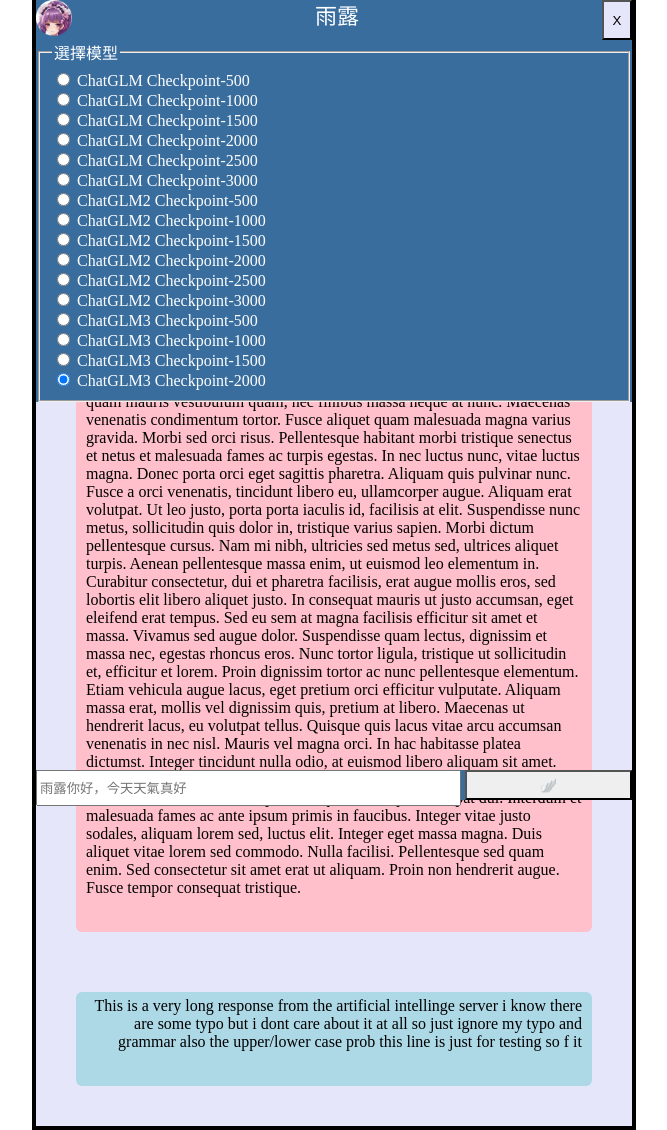
After one commit to lsjle/2024-science-fair, a Flask app: template code/ui/templates/mobile.html in a window 1280 px wide. The commit adds this page. Shown: the whole page, without its empty margins (306-973 px from the left). Run offline with Flask 3, Linux system fonts and the light colour scheme; the template is opened without the code that fills it, so the values that code supplies are empty.

Commit message:
add the ui

```diff
--- a/code/ui/main.py
+++ b/code/ui/main.py
@@ -14,7 +14,7 @@ from transformers import (
     AutoTokenizer,
     HfArgumentParser,
 )
-app = Flask(__name__)
+app = Flask(__name__,static_url_path='/img', static_folder='img')
 V1PATH="/home/ntnu_stu/Roleplay/ckpt2/role-play-chatglm-6b-pt-128-2e-2"
 V2PATH="/home/ntnu_stu/Roleplay/ChatGLM2-6B/ptuning/output/role-play-chatglm2-6b-pt-128-2e-2"
 V3PATH="/home/ntnu_stu/Roleplay/ChatGLM3/finetune_chatmodel_demo/output/role_play-20240126-110108-128-2e-2"
--- /dev/null
+++ b/code/ui/templates/mobile.html
@@ -0,0 +1,372 @@
+<!DOCTYPE html>
+
+<head>
+    <meta name="viewport" content="width=device-width, initial-scale=1.0">
+    <script>
+        function sendxhr() {
+            var http = new XMLHttpRequest();
+            var url = 'process';
+            prompt = document.getElementById("prompt").value;
+            modelnum = document.querySelector('input[name="model"]:checked').value;
+            var params = 'prompt=' + prompt + '&model=' + modelnum;
+            http.open('POST', url, true);
+
+            //Send the proper header information along with the request
+            http.setRequestHeader('Content-type', 'application/x-www-form-urlencoded');
+
+            http.onreadystatechange = function () {//Call a function when the state changes.
+                if (http.readyState == 4 && http.status == 200) {
+                    alert(http.responseText);
+                    document.getElementById("io").innerHTML += "\n" + http.responseText;
+                    element.scrollTop = element.scrollHeight;
+                }
+            }
+            http.send(params);
+
+        }
+        function trigdown() {
+            if (document.getElementById("myDropdown").style.display == 'block') {
+                document.getElementById("myDropdown").style.display = 'none';
+            } else {
+                document.getElementById("myDropdown").style.display = 'block';
+            }
+        }
+
+        function sctb(){
+        var element = document.querySelector('#mainpart');
+        element.scrollTop = element.scrollHeight;
+        }
+    </script>
+    <style>
+        body {
+            margin: 0px;
+            height: 100vh;
+        }
+
+        .mainitem {
+            max-width: 600px;
+            margin: auto;
+            border: 2px solid black;
+            background-color: #e6e6fa;
+        }
+
+        .io input {
+            /* width: 90%; */
+            height: 30px;
+            width: 70%;
+        }
+
+        .io button {
+            width: 28%;
+            border-radius: 0px;
+        }
+
+        .io {
+            margin: auto;
+            position: fixed;
+            height: 30px;
+            width: calc(min(100%, 600px) - 4px);
+            display: flex;
+            margin-left: 2px;
+            margin-right: 2px;
+            flex-wrap: nowrap;
+            flex-direction: row;
+            top: calc(100vh - 30px);
+            background-color: #386d9e;
+            justify-content: space-between;
+
+        }
+
+        .mainpart {
+            border: 2px solid black;
+            /* height: 100vh; */
+            overflow: auto;
+            overflow-y: auto;
+            padding: 10px;
+            /* height:90vh; */
+        }
+
+        .header {
+            background-color: #386d9e;
+            color: white;
+            height: min(10vh, 40px);
+            position: fixed;
+            /* Set the navbar to fixed position */
+            top: 0;
+            /* Position the navbar at the top of the page */
+            width: calc(min(100%, 600px) - 4px);
+            /* Full width */
+            margin-left: 2px;
+            margin-right: 2px;
+            display: flex;
+            flex-direction: row;
+            flex-wrap: nowrap;
+            justify-content: space-between;
+        }
+
+        .name {
+            line-height: 1.5;
+            font-size: 22px;
+        }
+
+        .ansuser {
+            display: inline-block;
+            /* border: 2px solid black; */
+            background-color: #ffc0cb;
+            border-radius: 6px;
+            margin: 5px;
+            margin-top: 10px;
+            padding-left: 10px;
+            padding-right: 10px;
+            padding-top: 5px;
+            padding-bottom: 5px;
+            /* clear: both; */
+        }
+
+        .ansai {
+            display: inline-block;
+            text-align: right;
+            /* border: 2px solid black; */
+            background-color: #add8e6;
+            border-radius: 6px;
+            margin: 5px;
+            margin-top: 10px;
+            padding-left: 10px;
+            padding-right: 10px;
+            padding-top: 5px;
+            padding-bottom: 5px;
+            /* clear: both; */
+            float: right;
+        }
+
+        .headerbtn button {
+            background-color: #e6e6fa;
+            height: 100%;
+            width: 30px;
+
+        }
+
+        /* (D) POSITION THE CALLOUT */
+        .speech {
+            /* position: relative; */
+            margin: 30px;
+        }
+
+        .speech::after {
+            /* position: absolute; */
+        }
+
+        .speech.up::after {
+            top: -15px;
+            left: calc(50% - 15px);
+        }
+
+        .speech.down::after {
+            bottom: -15px;
+            left: calc(50% - 15px);
+        }
+
+        .speech.left::after {
+            left: -10px;
+            top: min(15px, calc(50% - 15px));
+        }
+
+        .speech.right::after {
+            right: -10px;
+            top: min(15px, calc(50% - 15px));
+        }
+
+        /* (B) USE ::AFTER TO CREATE THE "CALLOUT" */
+        .speech::after {
+            display: block;
+            width: 0;
+            content: "";
+            border: 15px solid transparent;
+        }
+
+        /* (C) "CALLOUT" DIRECTIONS */
+        .speech.up::after {
+            border-bottom-color: #a53d38;
+            border-top: 0;
+        }
+
+        .speech.down::after {
+            border-top-color: #a53d38;
+            border-bottom: 0;
+        }
+
+        .speech.left::after {
+            border-right-color: #ffc0cb;
+            border-left: 0;
+        }
+
+        .speech.right::after {
+            border-left-color: #add8e6;
+            border-right: 0;
+        }
+
+        #myDropdown {
+            display: block;
+            position: fixed;
+            /* Set the navbar to fixed position */
+            top: min(10vh, 40px);
+            /* Position the navbar at the top of the page */
+            width: calc(min(100%, 600px) - 4px);
+            /* Full width */
+            margin-left: 2px;
+            margin-right: 2px;
+            color: white;
+            background-color: #386d9e;
+        }
+        .sideoutmain{
+            height: 100%;
+        }
+    </style>
+</head>
+
+
+<body onclick="sctb()">
+    <div class="mainitem">
+        <div class="header">
+            <span class="icon"><img src="../img/maidalphaicon.png" width="36px"></span>
+            <span class="name">雨露</span>
+            <span class="headerbtn"><button onclick="trigdown()">X</button></span>
+        </div>
+        <div id="myDropdown" class="dropdown-content">
+            <fieldset>
+                <legend>選擇模型</legend>
+                <div class="mainmodelselect">
+                    <div class="modelselect">
+                        <div class="inputitem">
+                            <input type="radio" id="15000" name="model" value="15000">
+                            <label for="15000">ChatGLM Checkpoint-500</label>
+                        </div>
+                        <div class="inputitem">
+                            <input type="radio" id="11000" name="model" value="11000">
+                            <label for="11000">ChatGLM Checkpoint-1000</label>
+                        </div>
+                        <div class="inputitem">
+                            <input type="radio" id="11500" name="model" value="11500">
+                            <label for="11500">ChatGLM Checkpoint-1500</label>
+                        </div>
+                        <div class="inputitem">
+                            <input type="radio" id="12000" name="model" value="12000">
+                            <label for="12000">ChatGLM Checkpoint-2000</label>
+                        </div>
+                        <div class="inputitem">
+                            <input type="radio" id="12500" name="model" value="12500">
+                            <label for="12500">ChatGLM Checkpoint-2500</label>
+                        </div>
+                        <div class="inputitem">
+                            <input type="radio" id="13000" name="model" value="13000">
+                            <label for="13000">ChatGLM Checkpoint-3000</label>
+                        </div>
+                    </div>
+                    <div class="modelselect">
+                        <div class="inputitem">
+
+                            <input type="radio" id="25000" name="model" value="25000">
+                            <label for="25000">ChatGLM2 Checkpoint-500</label>
+                        </div>
+                        <div class="inputitem">
+                            <input type="radio" id="21000" name="model" value="21000">
+                            <label for="21000">ChatGLM2 Checkpoint-1000</label>
+                        </div>
+                        <div class="inputitem">
+                            <input type="radio" id="21500" name="model" value="21500">
+                            <label for="21500">ChatGLM2 Checkpoint-1500</label>
+                        </div>
+                        <div class="inputitem">
+                            <input type="radio" id="22000" name="model" value="22000">
+                            <label for="22000">ChatGLM2 Checkpoint-2000</label>
+                        </div>
+                        <div class="inputitem">
+                            <input type="radio" id="22500" name="model" value="22500">
+                            <label for="22500">ChatGLM2 Checkpoint-2500</label>
+                        </div>
+                        <div class="inputitem">
+                            <input type="radio" id="23000" name="model" value="23000">
+
+                            <label for="23000">ChatGLM2 Checkpoint-3000</label>
+                        </div>
+                    </div>
+                    <div class="modelselect">
+                        <div class="inputitem">
+
+                            <input type="radio" id="35000" name="model" value="35000">
+                            <label for="35000">ChatGLM3 Checkpoint-500</label>
+                        </div>
+                        <div class="inputitem">
+                            <input type="radio" id="31000" name="model" value="31000">
+                            <label for="31000">ChatGLM3 Checkpoint-1000</label>
+                        </div>
+                        <div class="inputitem">
+                            <input type="radio" id="31500" name="model" value="31500">
+                            <label for="31500">ChatGLM3 Checkpoint-1500</label>
+                        </div>
+                        <div class="inputitem">
+                            <input type="radio" id="32000" name="model" value="32000" checked>
+
+                            <label for="32000">ChatGLM3 Checkpoint-2000</label>
+                        </div>
+                    </div>
+                </div>
+            </fieldset>
+        </div>
+        <div class="io">
+            <input type="text" id="prompt" placeholder="雨露你好，今天天氣真好" name="prompt">
+            <button onclick="sendxhr()">🪽</button>
+
+        </div>
+        <div class="sideoutmain">
+        <div class="mainpart" id="mainpart">
+            <span class="speech ansuser left">data</span>
+            <br>
+            <span class="speech ansai right">hi</span>
+            <br>
+            <div class="speech ansuser left">
+
+                Lorem ipsum dolor sit amet, consectetur adipiscing elit. Nulla id nulla mauris. Nunc lobortis orci
+                tincidunt mauris vulputate congue. Sed ut pharetra lacus, ac maximus lorem. Sed sollicitudin ornare
+                viverra. Praesent ipsum tellus, volutpat eget nulla ac, fermentum maximus dui. Ut ante metus,
+                sollicitudin aliquet magna aliquet, pellentesque pellentesque lorem. Etiam varius rhoncus eleifend.
+                Integer ullamcorper, lorem sit amet volutpat finibus, quam mauris vestibulum quam, nec finibus massa
+                neque at nunc.
+
+                Maecenas venenatis condimentum tortor. Fusce aliquet quam malesuada magna varius gravida. Morbi sed orci
+                risus. Pellentesque habitant morbi tristique senectus et netus et malesuada fames ac turpis egestas. In
+                nec luctus nunc, vitae luctus magna. Donec porta orci eget sagittis pharetra. Aliquam quis pulvinar
+                nunc. Fusce a orci venenatis, tincidunt libero eu, ullamcorper augue. Aliquam erat volutpat. Ut leo
+                justo, porta porta iaculis id, facilisis at elit.
+
+                Suspendisse nunc metus, sollicitudin quis dolor in, tristique varius sapien. Morbi dictum pellentesque
+                cursus. Nam mi nibh, ultricies sed metus sed, ultrices aliquet turpis. Aenean pellentesque massa enim,
+                ut euismod leo elementum in. Curabitur consectetur, dui et pharetra facilisis, erat augue mollis eros,
+                sed lobortis elit libero aliquet justo. In consequat mauris ut justo accumsan, eget eleifend erat
+                tempus. Sed eu sem at magna facilisis efficitur sit amet et massa. Vivamus sed augue dolor. Suspendisse
+                quam lectus, dignissim et massa nec, egestas rhoncus eros.
+
+                Nunc tortor ligula, tristique ut sollicitudin et, efficitur et lorem. Proin dignissim tortor ac nunc
+                pellentesque elementum. Etiam vehicula augue lacus, eget pretium orci efficitur vulputate. Aliquam massa
+                erat, mollis vel dignissim quis, pretium at libero. Maecenas ut hendrerit lacus, eu volutpat tellus.
+                Quisque quis lacus vitae arcu accumsan venenatis in nec nisl. Mauris vel magna orci. In hac habitasse
+                platea dictumst. Integer tincidunt nulla odio, at euismod libero aliquam sit amet. Aenean nec mollis
+                ipsum. Nam efficitur lacus egestas, placerat nunc eu, vestibulum diam. Donec ac pellentesque tellus,
+                quis volutpat dui. Interdum et malesuada fames ac ante ipsum primis in faucibus. Integer vitae justo
+                sodales, aliquam lorem sed, luctus elit.
+
+                Integer eget massa magna. Duis aliquet vitae lorem sed commodo. Nulla facilisi. Pellentesque sed quam
+                enim. Sed consectetur sit amet erat ut aliquam. Proin non hendrerit augue. Fusce tempor consequat
+                tristique. </div>
+            <br>
+            <div class="speech ansai right">This is a very long response from the artificial intellinge server i know
+                there are some typo but i dont care about it at all so just ignore my typo and grammar also the
+                upper/lower case prob this line is just for testing so f it</div>
+
+
+        </div>
+        </div>
+
+    </div>
+
+</body>
```
Also changed, not shown: code/ui/templates/index.html (+123 -33 lines), chart/maid.png (added), chart/maidalpha.png (added), chart/maidalphaicon.png (added), code/ui/img/maidalpha.png (added), code/ui/img/maidalphaicon.png (added), 7 other files.
